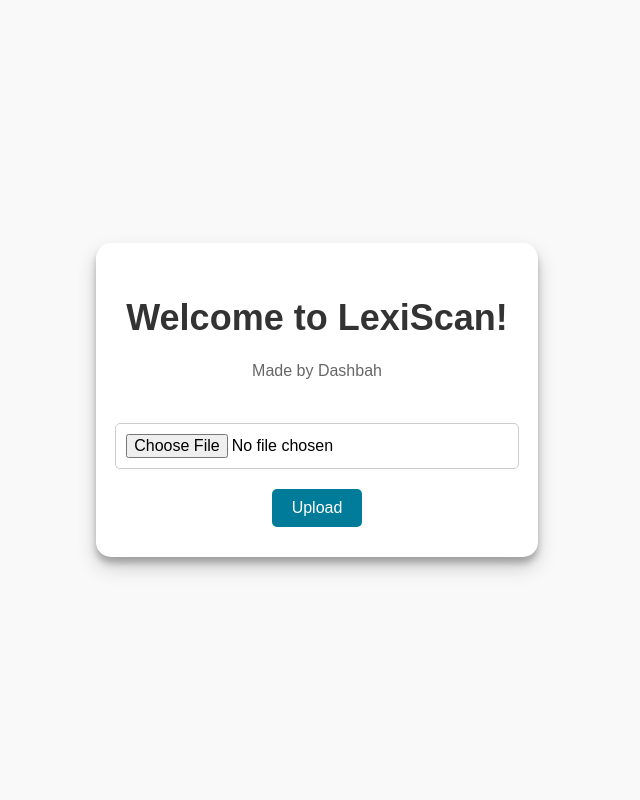
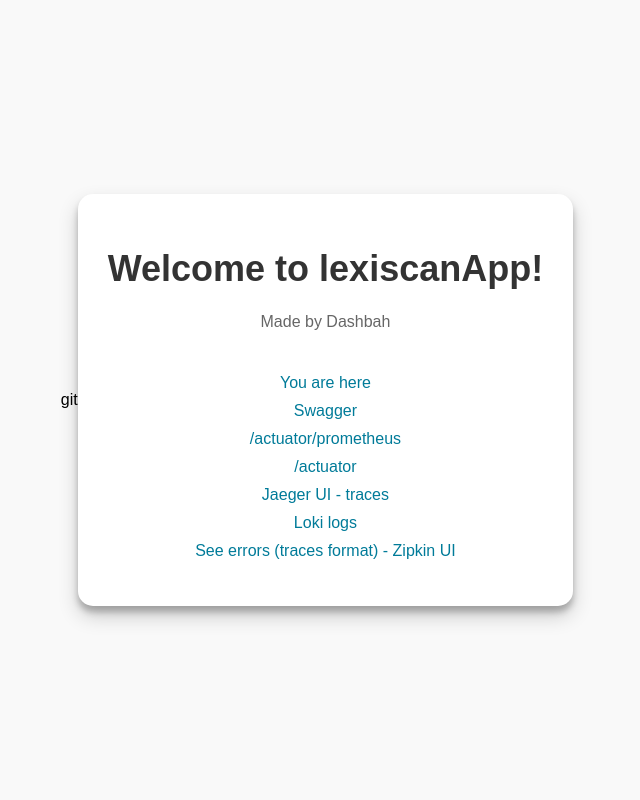
Before and after one commit to Dashbah/LexiScan, a Python web app: template lexiscan-app/src/main/resources/templates/index.html in a window 1280 px wide. Shown: the whole page, without its empty margins (323-963 px from the left). Run offline with Jinja, Linux system fonts and the light colour scheme; the template is opened without the code that fills it, so the values that code supplies are empty.

Commit message:
swagger refactor

```diff
--- a/lexiscan-app/src/main/resources/templates/index.html
+++ b/lexiscan-app/src/main/resources/templates/index.html
@@ -3,7 +3,7 @@
 <head>
     <meta charset="UTF-8">
     <meta name="viewport" content="width=device-width, initial-scale=1.0">
-    <title>WishlistApp</title>
+git     <title>lexiscanApp</title>
     <style>
         body {
             font-family: Arial, sans-serif;
@@ -20,7 +20,7 @@
             max-width: 600px;
             text-align: center;
             background-color: white;
-            box-shadow: 0 10px 20px rgba(0, 0, 0, 0.19), 0 6px 6px rgba(0, 0, 0, 0.23);
+            box-shadow: 0 10px 20px rgba(0,0,0,0.19), 0 6px 6px rgba(0,0,0,0.23);
             border-radius: 15px;
             padding: 30px;
         }
@@ -36,39 +36,6 @@
             font-size: 16px;
             line-height: 1.5;
             margin-bottom: 40px;
-        }
-
-        form {
-            display: flex;
-            flex-direction: column;
-            align-items: center;
-        }
-
-        input[type="text"],
-        input[type="file"] {
-            width: 100%;
-            padding: 10px;
-            margin-bottom: 20px;
-            border-radius: 5px;
-            border: 1px solid #ccc;
-            font-size: 16px;
-        }
-
-        input[type="submit"],
-        input[type="reset"] {
-            background-color: #007b99;
-            color: white;
-            border: none;
-            padding: 10px 20px;
-            border-radius: 5px;
-            font-size: 16px;
-            cursor: pointer;
-            transition: background-color 0.3s ease;
-        }
-
-        input[type="submit"]:hover,
-        input[type="reset"]:hover {
-            background-color: #005f7f; /* Темнее при наведении */
         }
 
         ul {
@@ -91,16 +58,26 @@
 </head>
 <body>
 <div class="container">
-    <h1>Welcome to LexiScan!</h1>
+    <h1>Welcome to lexiscanApp!</h1>
     <p>Made by Dashbah</p>
 
-
-    <form action="/api/uploads/images" method="post" enctype='multipart/form-data'>
-        <input type="file" name="file">
-        <input type=submit value="Upload" />
-    </form>
-
+    <ul>
+        <li><a href="http://89.169.154.190:8080">You are here</a></li>
+        <li><a href="http://89.169.154.190:8080/swagger-ui/index.html">Swagger</a></li>
+        <li><a href="http://89.169.154.190:8080/actuator/prometheus">/actuator/prometheus</a></li>
+        <li><a href="http://89.169.154.190:8080/actuator">/actuator</a>
+        </li><li><a href="http://localhost:16686/search">Jaeger UI - traces</a></li>
+        <li>
+            <a href="http://localhost:3000/a/grafana-lokiexplore-app/explore?patterns=%5B%5D&var-primary_label=service_name%7C%3D~%7C.%2B&from=now-15m&to=now&timezone=browser&var-ds=debdo60co8zy8b&var-filters=&var-fields=&var-levels=&var-metadata=&var-patterns=&var-lineFilterV2=&var-lineFilters=&var-filters_replica=">
+                Loki logs
+            </a>
+        </li>
+        <li>
+            <a href="http://localhost:9411/zipkin/?serviceName=lexiscan-app&annotationQuery=error&lookback=15m&endTs=1739392361932&limit=10">
+                See errors (traces format) - Zipkin UI
+            </a>
+        </li>
+    </ul>
 </div>
-
 </body>
 </html>
```
Also changed, not shown: 2 other files.
